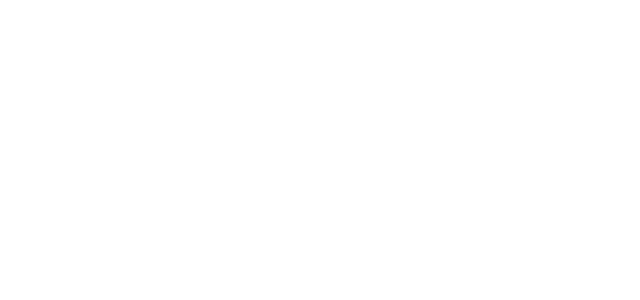
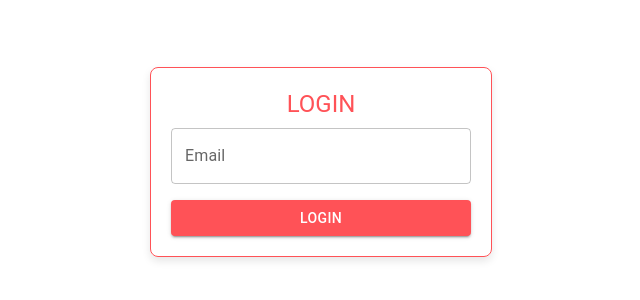
Before and after one commit to AasthaDixit26/Movies-app, a React (Create React App) app: page /login in a window 1280 px wide. Before the commit this address had no page. Shown: the part 238-538 px from the top of the page, without its empty margins (319-959 px from the left). Built offline with nearby package versions, Linux system fonts and the light colour scheme.

Commit message:
I am submitting this task which i have to complete in given time frame that was one week

```diff
--- a/src/App.js
+++ b/src/App.js
@@ -1,9 +1,6 @@
 import './App.css';
 import { BrowserRouter as Router,Route,Routes, Navigate } from 'react-router-dom';
 import Login from './component/Auth/Login';
-import WatchList from './component/Movies/MyList';
-import MoviesDetails from './component/Movies/MovieCard';
-import LogOut from './component/Auth/LogOut';
 import MainPage from './component/Layout/MainPage';
 import MyList from './component/Movies/MyList';
 import { useState } from 'react';
@@ -13,30 +10,16 @@
   return (
     <div className="App">
 
+   <Router>
+      <Routes>
+      <Route path="/" element={<Navigate to="/login" />} />
 
-    {/* <Login/> */}
+      <Route path="/login" element={<Login />} />
 
-    {/* <TextField
-          label="Search Movies"
-          variant="outlined"
-          fullWidth
-          value={searchMovies}
-          onChange={(e) => setSearchMovies(e.target.value)}
-          sx={{ mb: 4 }}
-        /> */}
+      <Route path="/main" element={<MainPage searchMovies={searchMovies} />} />
+      <Route path="/MyList" element={<MyList searchMovies={searchMovies} />} />
 
 
-   <Router>
-      <Routes>
-
-        <Route path="/" element={<Navigate to="/main" />}/>
-         <Route path='/main' element={<MainPage searchMovies={searchMovies}/>}/>
-         <Route path='/MyList' element={<MyList searchMovies={searchMovies} />}/>
-        {/* <Route path="/login" element={<Login/>}/> */}
-        {/* <Route path='/searchMovies' element={<SearchMovies/>}/>
-        <Route path='/watchList' element={<WatchList/>}/>
-        <Route path='/moviesDetails' element={<MoviesDetails/>}/> */}
-        {/* <Route path='/home' element={<LogOut/>}/> */}
      </Routes>
     </Router>
 
--- a/src/component/Auth/LogOut.js
+++ /dev/null
@@ -1,24 +0,0 @@
-import { Box, Typography } from "@mui/material";
-import React from "react";
-import { useSelector } from "react-redux";
-import Login from "./Login";
-
-const LogOut=()=>{
-    const user=useSelector((state)=>state.auth.user);
-        return(
-        <>
-        <Box sx={{textAlign: 'center',paddingTop: '10px'}}>
-        {user?(
-            <>
-            <Typography variant='h5' gutterBottom>
-                Welcome {user}
-            </Typography>
-            </>
-        ):(
-            <Login/>
-        )}
-</Box>
-        </>
-    )
-}
-export default LogOut;
--- a/src/component/Auth/Login.js
+++ b/src/component/Auth/Login.js
@@ -1,29 +1,51 @@
 import React, { useState } from "react";
 import { useDispatch } from "react-redux";
-// import { login } from "../../store/AuthSlice";
-import {login} from '../../store/AuthSlice';
+import { useNavigate } from "react-router-dom";
+import { login } from '../../store/AuthSlice';
 import { Box, Button, TextField, Typography } from "@mui/material";
 
 const Login = () => {
   const [email, setEmail] = useState("");
   const dispatch = useDispatch();
+  const navigate = useNavigate();
 
-  const handleEmail=(e)=>{
+  const handleEmail = (e) => {
     setEmail(e.target.value);
-  }
+  };
+
   const handleLogin = (e) => {
     e.preventDefault();
     if (email) {
-      dispatch(login(email));
-      console.log(email,"hhhhh");
+      dispatch(login({ email }));
       alert("Logged in Successfully");
+      navigate('/main');
     }
   };
+
   return (
-    <>
-      <Box sx={{ width: "300px", margin: "auto", padding: "5px" }}>
+    <Box
+      sx={{
+        display: "flex",
+        justifyContent: "center",
+        alignItems: "center",
+        height: "100vh"
+      }}
+    >
+      <Box
+        sx={{
+          width: "300px",
+          padding: "20px",
+          border: "1px solid #FF5257",
+          borderRadius: "8px",
+          boxShadow: "0 4px 8px rgba(0,0,0,0.1)"
+        }}
+      >
         <form onSubmit={handleLogin}>
-          <Typography variant="h5" gutterBottom>
+          <Typography
+            variant="h5"
+            gutterBottom
+            sx={{ color: "#FF5257", textAlign: "center" }}
+          >
             LOGIN
           </Typography>
           <TextField
@@ -32,18 +54,20 @@
             fullWidth
             value={email}
             onChange={handleEmail}
-            sx={{ marginBottom: "5px" }}
+            sx={{ marginBottom: "16px" }}
           />
           <Button
             variant="contained"
             type="submit"
-            sx={{ marginBottom: "5px" }}
+            fullWidth
+            sx={{ backgroundColor: "#FF5257" }}
           >
             Login
           </Button>
         </form>
       </Box>
-    </>
+    </Box>
   );
 };
+
 export default Login;
--- a/src/component/Layout/MoviesSide.js
+++ b/src/component/Layout/MoviesSide.js
@@ -1,5 +1,4 @@
 import React, { useEffect, useState } from "react";
-import MovieCard from "../Movies/MovieCard";
 import { Box, TextField, Typography, Button, Card, CardMedia, CardContent } from "@mui/material";
 import { useDispatch } from "react-redux";
 import { addToWatchList } from '../../store/WatchListSlice';
--- a/src/component/Layout/SideBar.js
+++ b/src/component/Layout/SideBar.js
@@ -1,14 +1,18 @@
 import React from "react";
 import image from "../../assests/WatchList.png";
-import { Box, CardHeader, IconButton, InputAdornment, TextField } from "@mui/material";
+import { Box, CardHeader, InputAdornment, TextField } from "@mui/material";
 import SearchIcon from '@mui/icons-material/Search';
 import { Col } from "react-bootstrap";
 import HomeIcon from '@mui/icons-material/Home';
 import { Link } from "react-router-dom";
 import Avatar from '@mui/material/Avatar';
-import MoreVertIcon from '@mui/icons-material/MoreVert';
+import { useSelector } from "react-redux";
 
 const SideBar = () => {
+  const user=useSelector((state)=>state.auth.user);
+  const userEmail = user?.email || 'Guest';
+  const avatarAlphabet=userEmail.charAt(0).toUpperCase();
+
   return (
     <Col
       className="sidebar"
@@ -17,7 +21,7 @@
         flexDirection: 'column',
         alignItems: 'center',
         gap: '20px',
-        height: '100vh'  // Makes the sidebar full height
+        height: '100vh'
       }}
     >
       <Box
@@ -88,12 +92,12 @@
         <CardHeader
           avatar={
             <Avatar sx={{ bgcolor: "#ff5257" }} aria-label="recipe">
-              R
+              {avatarAlphabet}
             </Avatar>
           }
 
-          title="Shrimp and Chorizo Paella"
-          subheader="September 14, 2016"
+          title={userEmail}
+          subheader="User"
           sx={{
             display: 'flex',
             flexDirection: 'row',
```
